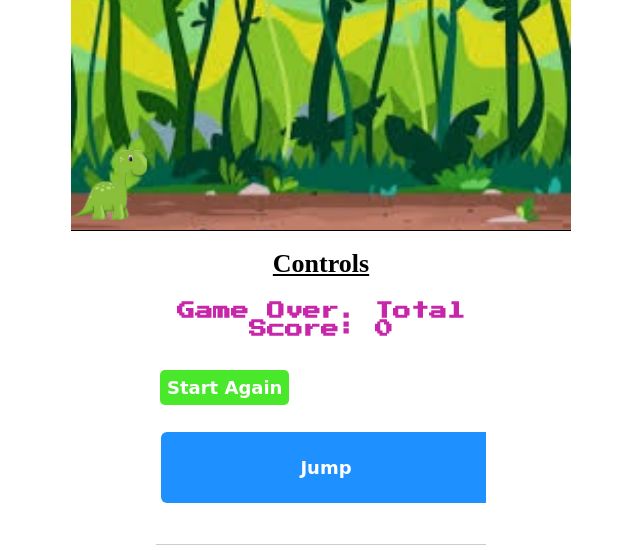
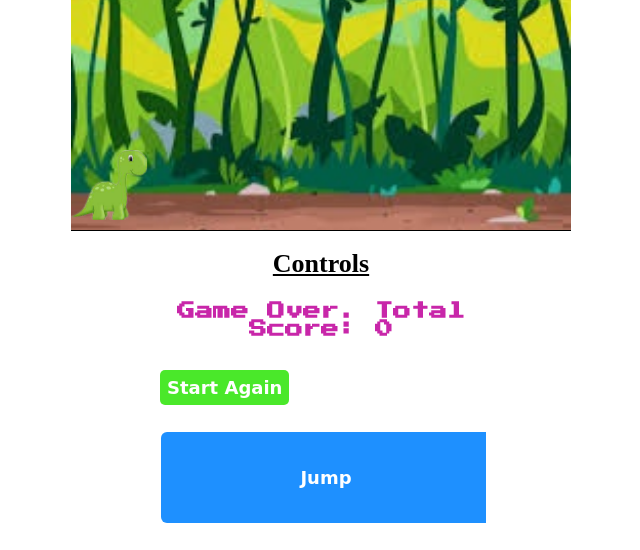
Before and after one commit to bajrangCoder/rock_jump_game, a plain HTML site: page index.html in a window 1280 px wide. Shown: the whole page, without its empty margins (319-959 px from the left). Drawn offline with Linux system fonts and the light colour scheme.

Commit message:
Update style.css

```diff
--- a/style.css
+++ b/style.css
@@ -85,7 +85,7 @@ hr{
 #jump{
     background: dodgerblue;
     border:none;
-    padding: 25px;
+    padding: 35px;
     width: 100%;
     margin: 5px;
     margin-right: 5px;
```
